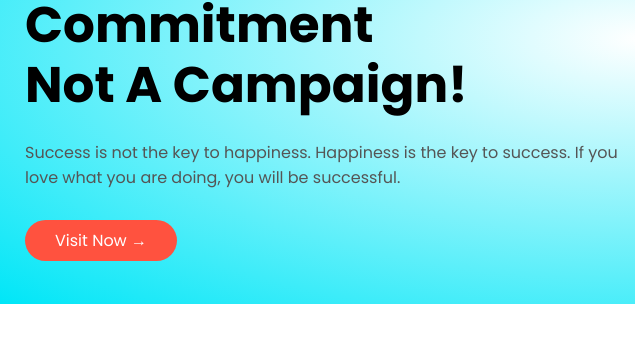
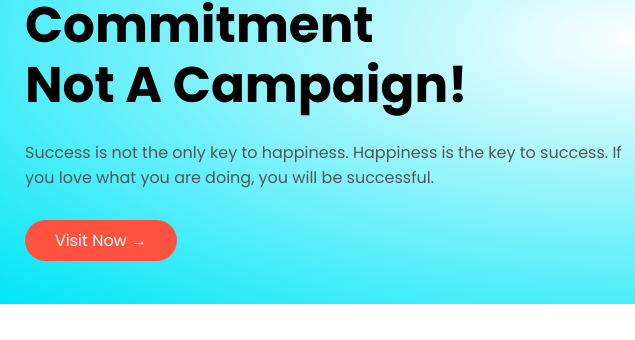
Before and after one commit to User-Krishna/Sports_Ecommerce, a plain HTML site: page index.html in a window 1280 px wide. Shown: the part 226-566 px from the top of the page, 0-635 px from the left. Drawn offline with Linux system fonts and the light colour scheme.

Commit message:
added words

```diff
--- a/index.html
+++ b/index.html
@@ -40,7 +40,7 @@
             <div class="rows">
                 <div class="col-2">
                     <h1> Marketing Is A Commitment<br> Not A Campaign!</h1>
-                    <p>Success is not the key to happiness. Happiness is the key to success. If you love what you are
+                    <p>Success is not the only key to happiness. Happiness is the key to success. If you love what you are
                         doing, you will be successful. </p>
                     <a href="" class="btn">Visit Now &#8594;</a>
                 </div>
```
